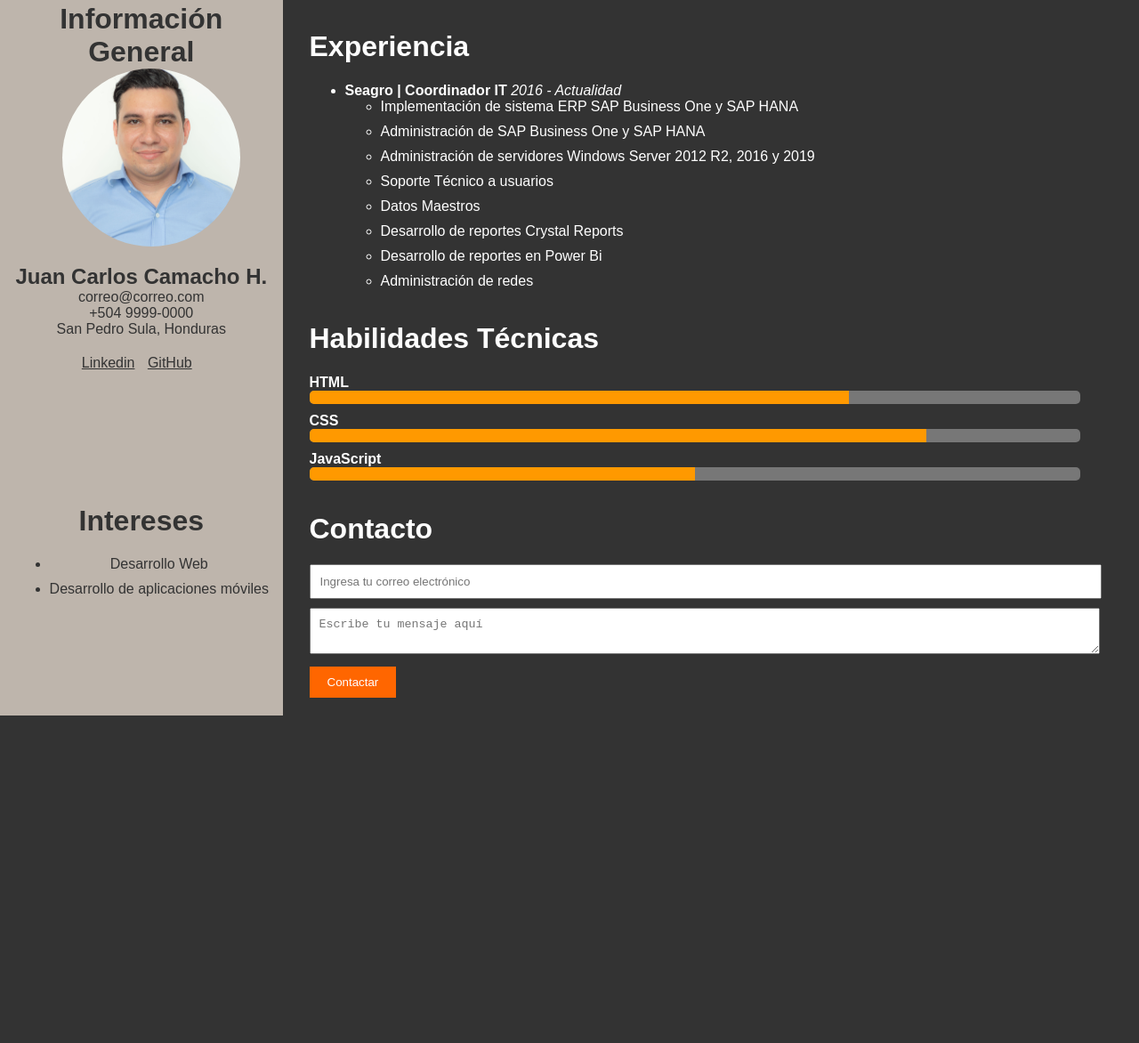
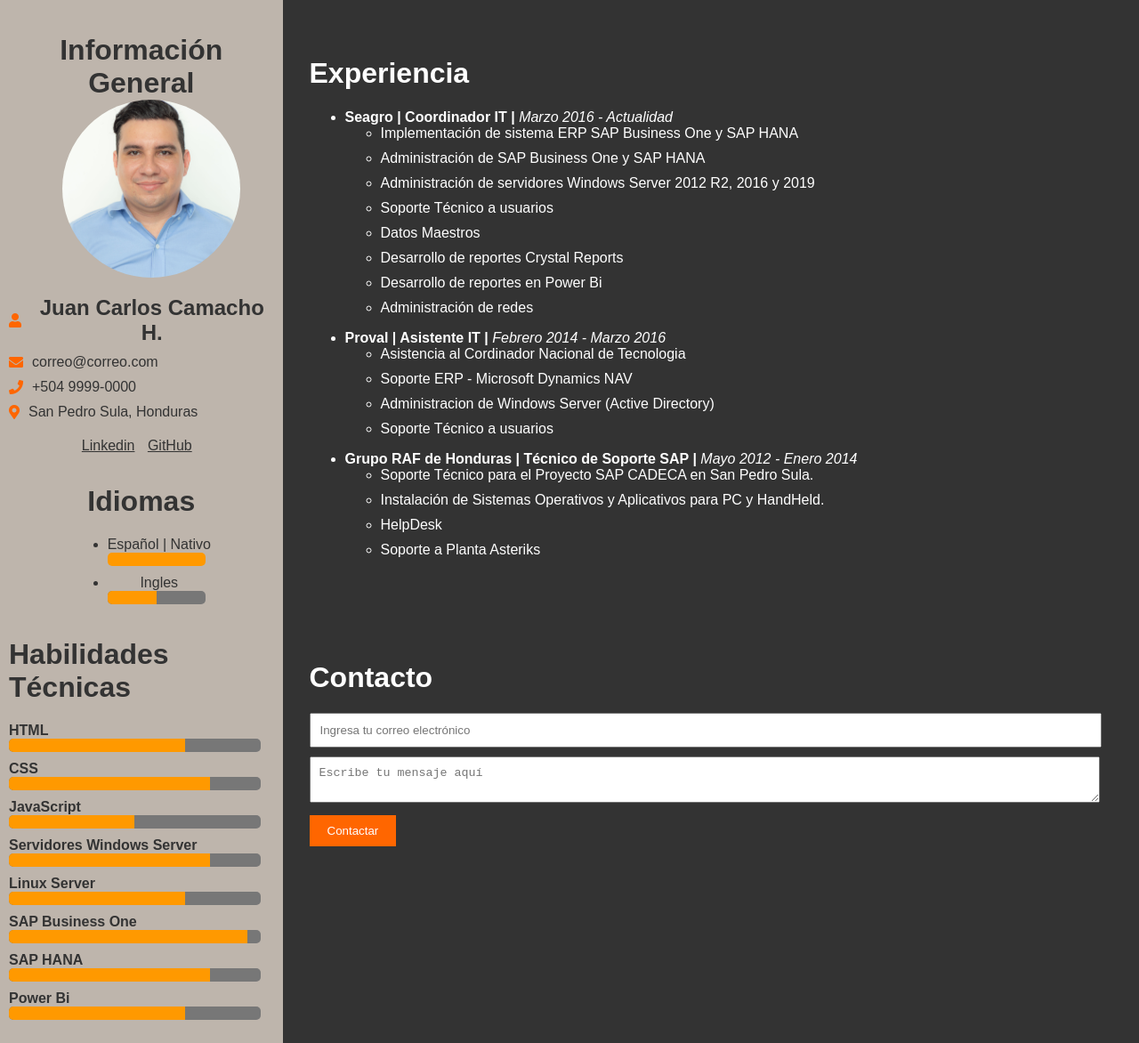
Before and after one commit to camachocodecrafter/html-intro, a plain HTML site: page index.html in a window 1280 px wide. Shown: the part 7-1179 px from the top of the page at 89% size. Before the commit the page ends 811 px from the top, so only its background shows below. Drawn offline with Linux system fonts and the light colour scheme.

Commit message:
Estilos finales

```diff
--- a/index.html
+++ b/index.html
@@ -5,7 +5,9 @@
     <meta charset="UTF-8" />
     <meta http-equiv="X-UA-Compatible" content="IE=edge" />
     <meta name="viewport" content="width=device-width, initial-scale=1.0" />
-    <link rel="stylesheet" href="style.css">
+    <link rel="stylesheet" href="style.css" />
+    <link rel="stylesheet" href="https://cdnjs.cloudflare.com/ajax/libs/font-awesome/5.15.3/css/all.min.css" />
+
     <title>Hoja de Vida</title>
 </head>
 
@@ -15,52 +17,44 @@
             <div class="informacion">
                 <h1>Información General</h1>
                 <div class="imagen-perfil">
-                    <img src="image/perfil.jpg" alt="Foto de perfil">
+                    <img src="image/perfil.jpg" alt="Foto de perfil" />
                 </div>
-                <h2>Juan Carlos Camacho H.</h2>
-                <p>correo@correo.com</p>
-                <p>+504 9999-0000</p>
-                <p>San Pedro Sula, Honduras</p>
+                <div class="iconos">
+                    <i class="fas fa-user"></i>
+                    <h2>Juan Carlos Camacho H.</h2>
+                </div>
+                <div class="iconos">
+                    <i class="fas fa-envelope"></i>
+                    <p>correo@correo.com</p>
+                </div>
+                <div class="iconos">
+                    <i class="fas fa-phone"></i>
+                    <p>+504 9999-0000</p>
+                </div>
+                <div class="iconos">
+                    <i class="fas fa-map-marker-alt"></i>
+                    <p>San Pedro Sula, Honduras</p>
+                </div>
+
                 <div class="redes">
                     <a href="https://www.linkedin.com/in/jccamachohn/">Linkedin</a>
                     <a href="https://github.com/camachocodecrafter">GitHub</a>
                 </div>
             </div>
-            <div class="intereses">
-                <h1>Intereses</h1>
+            <div class="idiomas">
+                <h1>Idiomas</h1>
                 <ul>
                     <li>
-                        Desarrollo Web
+                        Español | Nativo
                         <div class="progress-bar">
-                            <div class="progress" style="width: 70%"></div>
+                            <div class="progress-bar-inner" style="width: 100%"></div>
                         </div>
                     </li>
                     <li>
-                        Desarrollo de aplicaciones móviles
+                        Ingles
                         <div class="progress-bar">
-                            <div class="progress" style="width: 50%"></div>
+                            <div class="progress-bar-inner" style="width: 50%"></div>
                         </div>
-                    </li>
-                </ul>
-            </div>
-        </div>
-        <div class="column right">
-            <div class="Experiencia">
-                <h1>Experiencia</h1>
-                <ul>
-                    <li>
-                        <span class="cargo">Seagro | Coordinador IT</span>
-                        <span class="periodo">2016 - Actualidad</span>
-                        <ul>
-                            <li>Implementación de sistema ERP SAP Business One y SAP HANA</li>
-                            <li>Administración de SAP Business One y SAP HANA</li>
-                            <li>Administración de servidores Windows Server 2012 R2, 2016 y 2019</li>
-                            <li>Soporte Técnico a usuarios</li>
-                            <li>Datos Maestros</li>
-                            <li>Desarrollo de reportes Crystal Reports</li>
-                            <li>Desarrollo de reportes en Power Bi</li>
-                            <li>Administración de redes</li>
-                        </ul>
                     </li>
                 </ul>
             </div>
@@ -85,12 +79,96 @@
                             <div class="progress-bar-inner" style="width: 50%"></div>
                         </div>
                     </li>
+                    <li>
+                        <span class="habilidad">Servidores Windows Server</span>
+                        <div class="progress-bar">
+                            <div class="progress-bar-inner" style="width: 80%"></div>
+                        </div>
+                    </li>
+                    <li>
+                        <span class="habilidad">Linux Server</span>
+                        <div class="progress-bar">
+                            <div class="progress-bar-inner" style="width: 70%"></div>
+                        </div>
+                    </li>
+                    <li>
+                        <span class="habilidad">SAP Business One</span>
+                        <div class="progress-bar">
+                            <div class="progress-bar-inner" style="width: 95%"></div>
+                        </div>
+                    </li>
+                    <li>
+                        <span class="habilidad">SAP HANA</span>
+                        <div class="progress-bar">
+                            <div class="progress-bar-inner" style="width: 80%"></div>
+                        </div>
+                    </li>
+                    <li>
+                        <span class="habilidad">Power Bi</span>
+                        <div class="progress-bar">
+                            <div class="progress-bar-inner" style="width: 70%"></div>
+                        </div>
+                    </li>
                 </ul>
             </div>
+        </div>
+        <div class="column right">
+            <div class="Experiencia">
+                <h1>Experiencia</h1>
+                <ul>
+                    <li>
+                        <span class="cargo">Seagro | Coordinador IT | </span>
+                        <span class="periodo"> Marzo 2016 - Actualidad</span>
+                        <ul>
+                            <li>
+                                Implementación de sistema ERP SAP Business One y SAP HANA
+                            </li>
+                            <li>Administración de SAP Business One y SAP HANA</li>
+                            <li>
+                                Administración de servidores Windows Server 2012 R2, 2016 y
+                                2019
+                            </li>
+                            <li>Soporte Técnico a usuarios</li>
+                            <li>Datos Maestros</li>
+                            <li>Desarrollo de reportes Crystal Reports</li>
+                            <li>Desarrollo de reportes en Power Bi</li>
+                            <li>Administración de redes</li>
+                        </ul>
+                    </li>
+                </ul>
+
+                <ul>
+                    <li>
+                        <span class="cargo">Proval | Asistente IT | </span>
+                        <span class="periodo">Febrero 2014 - Marzo 2016</span>
+                        <ul>
+                            <li>Asistencia al Cordinador Nacional de Tecnologia</li>
+                            <li>Soporte ERP - Microsoft Dynamics NAV</li>
+                            <li>Administracion de Windows Server (Active Directory)</li>
+                            <li>Soporte Técnico a usuarios</li>
+                        </ul>
+                    </li>
+                </ul>
+
+
+                <ul>
+                    <li>
+                        <span class="cargo">Grupo RAF de Honduras | Técnico de Soporte SAP | </span>
+                        <span class="periodo">Mayo 2012 - Enero 2014</span>
+                        <ul>
+                            <li>Soporte Técnico para el Proyecto SAP CADECA en San Pedro Sula.</li>
+                            <li>Instalación de Sistemas Operativos y Aplicativos para PC y HandHeld.</li>
+                            <li>HelpDesk</li>
+                            <li>Soporte a Planta Asteriks</li>
+                        </ul>
+                    </li>
+                </ul>
+            </div>
+
             <div class="form">
                 <h1>Contacto</h1>
                 <form action="">
-                    <input type="text" name="email" id="email" placeholder="Ingresa tu correo electrónico" /><br>
+                    <input type="text" name="email" id="email" placeholder="Ingresa tu correo electrónico" /><br />
                     <textarea name="message" id="message" placeholder="Escribe tu mensaje aquí"></textarea>
                     <button type="submit">Contactar</button>
                 </form>
--- a/style.css
+++ b/style.css
@@ -39,7 +39,8 @@ body {
 }
 
 .informacion {
-  text-align: center; /* Alineación de texto centrada */
+  text-align: center;
+  margin-top: 35px;
 }
 
 .informacion h1,
@@ -48,13 +49,24 @@ body {
   margin: 0;
 }
 
-.intereses {
-  text-align: center; /* Alineación de texto centrada */
-  margin-top: 150px;
+.idiomas {
+  text-align: center;
+  margin-top: 35px;
 }
 
-.intereses h1 {
+.idiomas h1 {
   margin-top: 0;
+}
+.idiomas .progress-bar {
+  width: 95%;
+  height: 15px;
+  background-color: #777;
+  border-radius: 5px;
+  overflow: hidden;
+}
+.idiomas .progress-bar-inner {
+  height: 100%;
+  background-color: #ff9900;
 }
 
 .redes {
@@ -79,6 +91,7 @@ body {
   flex-direction: column;
   justify-content: flex-start;
   padding: 20px;
+  margin-top: 30px;
 }
 
 .Experiencia li {
@@ -121,7 +134,7 @@ body {
 
 /* Estilos para la sección de contacto */
 .form {
-  margin-top: 20px;
+  margin-top: 100px;
   display: flex;
   flex-direction: column;
 }
@@ -158,9 +171,22 @@ body {
 
   .column.left {
     justify-content: flex-start;
+    align-items: center;
   }
 
   .column.right {
     padding: 0;
   }
 }
+
+/* Iconos de la informacion general */
+.iconos {
+  display: flex;
+  align-items: center;
+  margin-bottom: 10px;
+}
+
+.iconos i {
+  margin-right: 10px;
+  color: #f60;
+}
```
